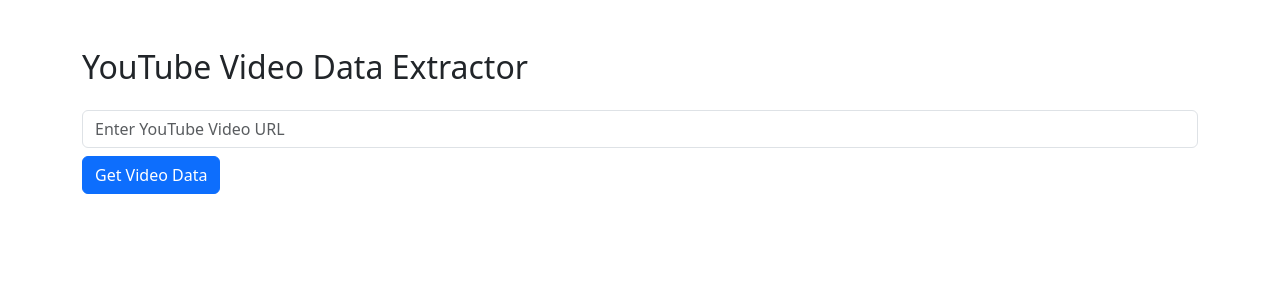
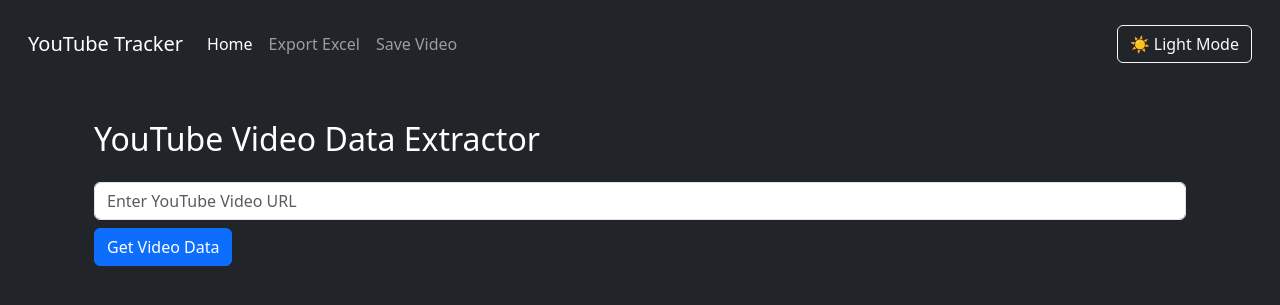
Before and after one commit to Kawa99/YouTube, a Flask app: page / in a window 1280 px wide. Shown: the top 305 px of the page. Run offline with Flask 3, Linux system fonts and the light colour scheme.

Commit message:
Created a navbar, created a few buttons for it like the theme toggle, changed the colors for the buttons in the body.

```diff
--- a/app.py
+++ b/app.py
@@ -1,10 +1,11 @@
+import csv
+from database import save_video, init_db
+from flask import Flask, request, render_template, redirect, flash, url_for, Response
+import isodate
 import os
 import requests
-import isodate
-from flask import Flask, request, render_template, redirect, flash, url_for
+import sqlite3
 from youtube_transcript_api import YouTubeTranscriptApi
-from database import save_video, init_db
-
 
 app = Flask(__name__)
 
@@ -91,17 +92,6 @@ def index():
     return render_template("index.html", data=video_data)
 
 
-# @app.route("/save", methods=["POST"])
-# def save():
-#     try:
-#         video_data = request.form.to_dict()  # Convert form data to dictionary
-#         save_video(video_data)  # Pass data to the save_video function
-#         flash("Video data saved successfully!", "success")
-#     except Exception as e:
-#         flash(f"Error saving video: {str(e)}", "danger")
-
-#     return redirect(url_for("index"))  # Redirect to home page
-
 @app.route("/save", methods=["POST"])
 def save():
     try:
@@ -117,6 +107,54 @@ def save():
     return redirect(url_for("index"))
 
 
+@app.route("/export", methods=["GET"])
+def export_data():
+    """Retrieve all data from the database and export as CSV"""
+    conn = sqlite3.connect("videos.db")
+    cursor = conn.cursor()
+
+    # SQL Query to Join All Tables
+    query = """
+        SELECT
+            v.id AS video_id,
+            v.title,
+            v.description,
+            v.views,
+            v.likes,
+            v.comments,
+            v.posted,
+            v.video_length,
+            v.transcript,
+            v.saved_at,
+            c.channel_username,
+            c.subscribers,
+            ch.previous_subscribers,
+            ch.recorded_at AS sub_history_timestamp
+        FROM videos v
+        LEFT JOIN channels c ON v.channel_id = c.id
+        LEFT JOIN channel_videos cv ON v.id = cv.video_id
+        LEFT JOIN channel_history ch ON c.id = ch.channel_id
+    """
+
+    cursor.execute(query)
+    data = cursor.fetchall()
+    conn.close()
+
+    # Define CSV File Column Headers
+    column_headers = [
+        "video_id", "title", "description", "views", "likes", "comments", "posted",
+        "video_length", "transcript", "saved_at", "channel_username", "subscribers",
+        "previous_subscribers", "sub_history_timestamp"
+    ]
+
+    # Create CSV File in Memory
+    def generate():
+        yield ",".join(column_headers) + "\n"  # CSV Header Row
+        for row in data:
+            yield ",".join(str(value) if value is not None else "" for value in row) + "\n"
+
+    # Serve CSV File for Download
+    return Response(generate(), mimetype="text/csv", headers={"Content-Disposition": "attachment;filename=exported_data.csv"})
 
 
 if __name__ == "__main__":
--- /dev/null
+++ b/static/js/copyButton.js
@@ -0,0 +1,79 @@
+document.addEventListener("DOMContentLoaded", function () {
+    const body = document.body;
+    const navbar = document.getElementById("navbar");
+    const videoDetails = document.getElementById("videoDetails");
+    const button = document.getElementById("theme-toggle");
+
+    // Load theme preference
+    const theme = localStorage.getItem("theme");
+
+    if (theme === "light") {
+        body.classList.remove("bg-dark", "text-white");
+        body.classList.add("bg-light", "text-dark");
+        navbar.classList.remove("navbar-dark", "bg-dark");
+        navbar.classList.add("navbar-light", "bg-light");
+        if (videoDetails) {
+            videoDetails.classList.add("bg-light", "text-dark");
+        }
+        button.textContent = "🌙 Dark Mode";
+        button.classList.replace("btn-outline-light", "btn-outline-dark");
+    } else {
+        body.classList.remove("bg-light", "text-dark");
+        body.classList.add("bg-dark", "text-white");
+        navbar.classList.remove("navbar-light", "bg-light");
+        navbar.classList.add("navbar-dark", "bg-dark");
+        if (videoDetails) {
+            videoDetails.classList.add("bg-dark", "text-white");
+        }
+        button.textContent = "☀️ Light Mode";
+        button.classList.replace("btn-outline-dark", "btn-outline-light");
+    }
+
+    function toggleTheme() {
+        if (body.classList.contains("bg-dark")) {
+            body.classList.remove("bg-dark", "text-white");
+            body.classList.add("bg-light", "text-dark");
+            navbar.classList.remove("navbar-dark", "bg-dark");
+            navbar.classList.add("navbar-light", "bg-light");
+            if (videoDetails) {
+                videoDetails.classList.remove("bg-dark", "text-white");
+                videoDetails.classList.add("bg-light", "text-dark");
+            }
+            localStorage.setItem("theme", "light");
+            button.textContent = "🌙 Dark Mode";
+            button.classList.replace("btn-outline-light", "btn-outline-dark");
+        } else {
+            body.classList.remove("bg-light", "text-dark");
+            body.classList.add("bg-dark", "text-white");
+            navbar.classList.remove("navbar-light", "bg-light");
+            navbar.classList.add("navbar-dark", "bg-dark");
+            if (videoDetails) {
+                videoDetails.classList.remove("bg-light", "text-dark");
+                videoDetails.classList.add("bg-dark", "text-white");
+            }
+            localStorage.setItem("theme", "dark");
+            button.textContent = "☀️ Light Mode";
+            button.classList.replace("btn-outline-dark", "btn-outline-light");
+        }
+    }
+
+    function copyToClipboard() {
+        const videoDetails = document.getElementById("videoDetails");  // Ensure element exists
+        if (!videoDetails) {
+            alert("No video details available to copy.");
+            return;
+        }
+
+        let text = videoDetails.innerText;
+        navigator.clipboard.writeText(text).then(() => {
+            alert("Copied to clipboard!");
+        }).catch(err => {
+            console.error("Could not copy text: ", err);
+            alert("Failed to copy.");
+        });
+    }
+
+    // Attach event listeners
+    button.addEventListener("click", toggleTheme);
+    document.getElementById("copy-button")?.addEventListener("click", copyToClipboard);
+});
--- /dev/null
+++ b/static/js/themeChange.js
@@ -0,0 +1,54 @@
+document.addEventListener("DOMContentLoaded", function () {
+            const body = document.body;
+            const navbar = document.getElementById("navbar");
+            const videoDetails = document.getElementById("videoDetails");
+            const button = document.getElementById("theme-toggle");
+
+            // Load theme preference
+            const theme = localStorage.getItem("theme");
+
+            if (theme === "light") {
+                body.classList.remove("bg-dark", "text-white");
+                body.classList.add("bg-light", "text-dark");
+                navbar.classList.remove("navbar-dark", "bg-dark");
+                navbar.classList.add("navbar-light", "bg-light");
+                videoDetails.classList.add("bg-light", "text-dark");
+                button.textContent = "🌙 Dark Mode";
+                button.classList.replace("btn-outline-light", "btn-outline-dark");
+            } else {
+                body.classList.remove("bg-light", "text-dark");
+                body.classList.add("bg-dark", "text-white");
+                navbar.classList.remove("navbar-light", "bg-light");
+                navbar.classList.add("navbar-dark", "bg-dark");
+                videoDetails.classList.add("bg-dark", "text-white");
+                button.textContent = "☀️ Light Mode";
+                button.classList.replace("btn-outline-dark", "btn-outline-light");
+            }
+
+            function toggleTheme() {
+                if (body.classList.contains("bg-dark")) {
+                    body.classList.remove("bg-dark", "text-white");
+                    body.classList.add("bg-light", "text-dark");
+                    navbar.classList.remove("navbar-dark", "bg-dark");
+                    navbar.classList.add("navbar-light", "bg-light");
+                    videoDetails.classList.remove("bg-dark", "text-white");
+                    videoDetails.classList.add("bg-light", "text-dark");
+                    localStorage.setItem("theme", "light");
+                    button.textContent = "🌙 Dark Mode";
+                    button.classList.replace("btn-outline-light", "btn-outline-dark");
+                } else {
+                    body.classList.remove("bg-light", "text-dark");
+                    body.classList.add("bg-dark", "text-white");
+                    navbar.classList.remove("navbar-light", "bg-light");
+                    navbar.classList.add("navbar-dark", "bg-dark");
+                    videoDetails.classList.remove("bg-light", "text-dark");
+                    videoDetails.classList.add("bg-dark", "text-white");
+                    localStorage.setItem("theme", "dark");
+                    button.textContent = "☀️ Light Mode";
+                    button.classList.replace("btn-outline-dark", "btn-outline-light");
+                }
+            }
+
+            // Attach event listener
+            button.addEventListener("click", toggleTheme);
+        });
--- /dev/null
+++ b/templates/base.html
@@ -0,0 +1,21 @@
+<!DOCTYPE html>
+<html lang="en">
+<head>
+    <meta charset="UTF-8">
+    <meta name="viewport" content="width=device-width, initial-scale=1.0">
+    <title>{% block title %}YouTube Tracker{% endblock %}</title>
+    <link rel="stylesheet" href="https://cdn.jsdelivr.net/npm/bootstrap@5.3.0/dist/css/bootstrap.min.css">
+    <script src="/static/js/copyButton.js"></script>
+</head>
+    <body class="p-3 mb-2 bg-dark text-white">
+
+        {% include 'navbar.html' %}  <!-- Include the navbar -->
+
+        <div class="container mt-4">
+            {% block content %}{% endblock %}
+        </div>
+
+        <script src="https://cdn.jsdelivr.net/npm/bootstrap@5.3.0/dist/js/bootstrap.bundle.min.js"></script>
+        <script src="{{ url_for('static', filename='js/themeChange.js') }}"></script>
+    </body>
+</html>
--- a/templates/index.html
+++ b/templates/index.html
@@ -1,22 +1,8 @@
-<!DOCTYPE html>
-<html lang="en">
-<head>
-    <meta charset="UTF-8">
-    <meta name="viewport" content="width=device-width, initial-scale=1.0">
-    <title>YouTube Video Extractor</title>
-    <link rel="stylesheet" href="https://cdn.jsdelivr.net/npm/bootstrap@5.3.0/dist/css/bootstrap.min.css">
-    <script>
-        function copyToClipboard() {
-            var text = document.getElementById("videoDetails").innerText;
-            navigator.clipboard.writeText(text).then(() => {
-                alert("Copied to clipboard!");
-            }).catch(err => {
-                console.error("Could not copy text: ", err);
-            });
-        }
-    </script>
-</head>
-<body>
+{% extends 'base.html' %}
+
+{% block title %}YouTube Tracker{% endblock %}
+
+{% block content %}
     <div class="container mt-5">
         <h2 class="mb-4">YouTube Video Data Extractor</h2>
 
@@ -26,7 +12,13 @@
         </form>
 
         {% if data %}
-        <div id="videoDetails" class="mt-4 p-3 border rounded bg-light">
+        <br>
+        <button type="submit" class="btn btn-success">Save to Database</button>
+        <button id="copy-button" class="btn btn-warning">Copy Details</button>
+        {% endif %}
+
+        {% if data %}
+        <div id="videoDetails" class="mt-4 p-3 border rounded">
             <h4>Extracted Video Details:</h4>
             <p><strong>Channel Username:</strong> {{ data.channel_username }}</p>
             <p><strong>Subscribers:</strong> {{ "{:,}".format(data.subscribers|int) }}</p>
@@ -38,13 +30,7 @@
             <p><strong>Video Length:</strong> {{ data.video_length }}</p>
             <p><strong>Transcript:</strong> {{ data.transcript }}</p>
             <p><strong>Description:</strong> {{ data.description }}</p>
-
-
-            <h5 class="mt-3">Transcript:</h5>
-            <p>{{ data.transcript }}</p>
         </div>
-
-        <button onclick="copyToClipboard()" class="btn btn-secondary mt-3">Copy Details</button>
         {% endif %}
 
         {% if data %}
@@ -59,8 +45,6 @@
             <input type="hidden" name="video_length" value="{{ data.video_length }}">
             <input type="hidden" name="transcript" value="{{ data.transcript }}">
             <input type="hidden" name="description" value="{{ data.description }}">
-
-            <button type="submit" class="btn btn-success mt-2">Save to Database</button>
         </form>
         {% endif %}
 
@@ -74,5 +58,4 @@
     {% endif %}
     {% endwith %}
 
-</body>
-</html>
+{% endblock %}
--- /dev/null
+++ b/templates/navbar.html
@@ -0,0 +1,26 @@
+<nav id="navbar" class="navbar navbar-expand-lg navbar-dark bg-dark">
+    <div class="container-fluid">
+        <a class="navbar-brand" href="{{ url_for('index') }}">YouTube Tracker</a>
+
+        <button class="navbar-toggler" type="button" data-bs-toggle="collapse" data-bs-target="#navbarNav" aria-controls="navbarNav" aria-expanded="false" aria-label="Toggle navigation">
+            <span class="navbar-toggler-icon"></span>
+        </button>
+
+        <div class="collapse navbar-collapse" id="navbarNav">
+            <ul class="navbar-nav me-auto">
+                <li class="nav-item">
+                    <a class="nav-link {% if request.endpoint == 'index' %}active{% endif %}" href="{{ url_for('index') }}">Home</a>
+                </li>
+                <li class="nav-item">
+                    <a class="nav-link {% if request.endpoint == 'export_data' %}active{% endif %}" href="{{ url_for('export_data') }}">Export Excel</a>
+                </li>
+                <li class="nav-item">
+                    <a class="nav-link {% if request.endpoint == 'save' %}active{% endif %}" href="{{ url_for('save') }}">Save Video</a>
+                </li>
+            </ul>
+
+            <!-- Dark Mode Toggle Button -->
+            <button id="theme-toggle" class="btn btn-outline-light">🌙 Dark Mode</button>
+        </div>
+    </div>
+</nav>
```
Also changed, not shown: static/css/index.css (added).
